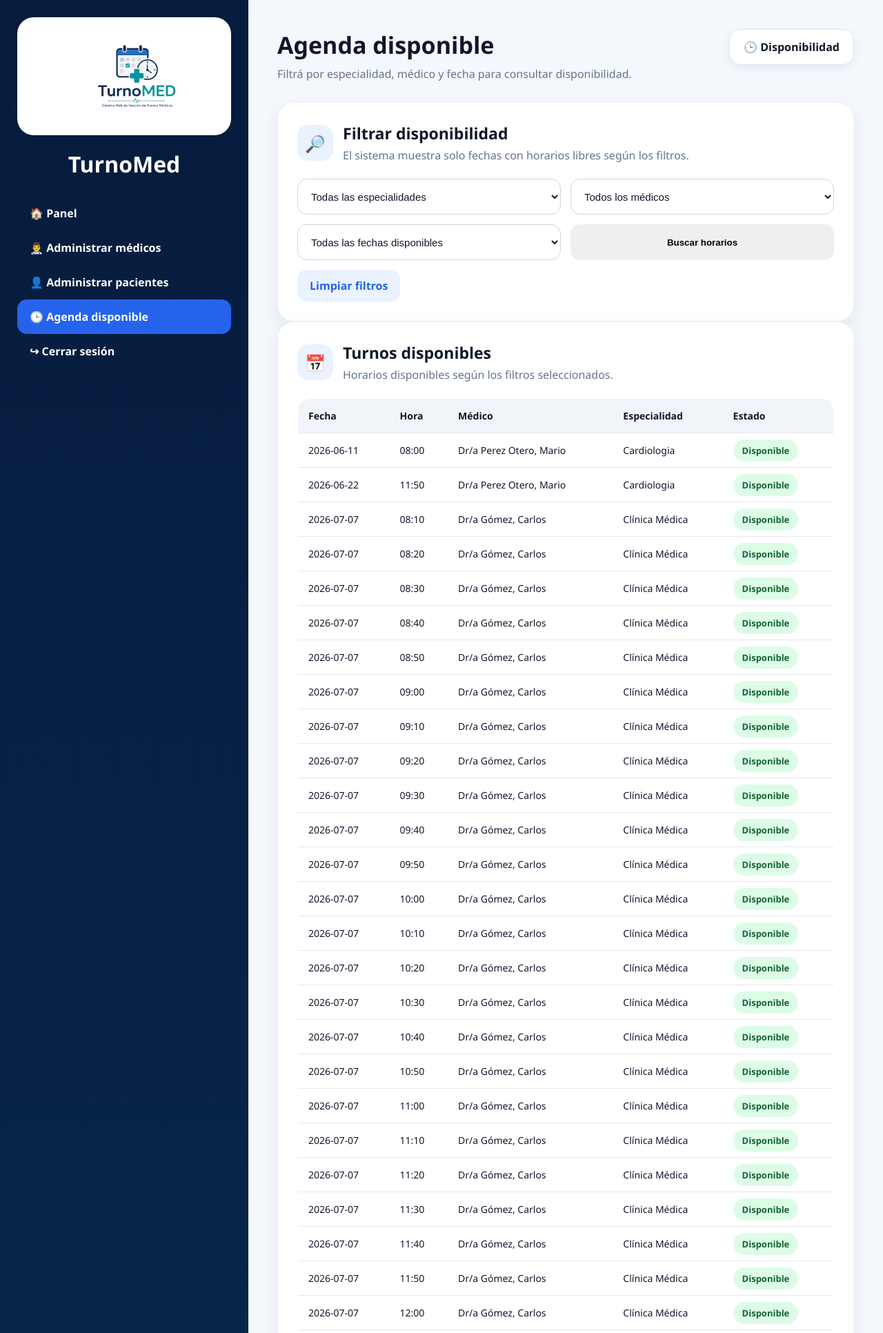
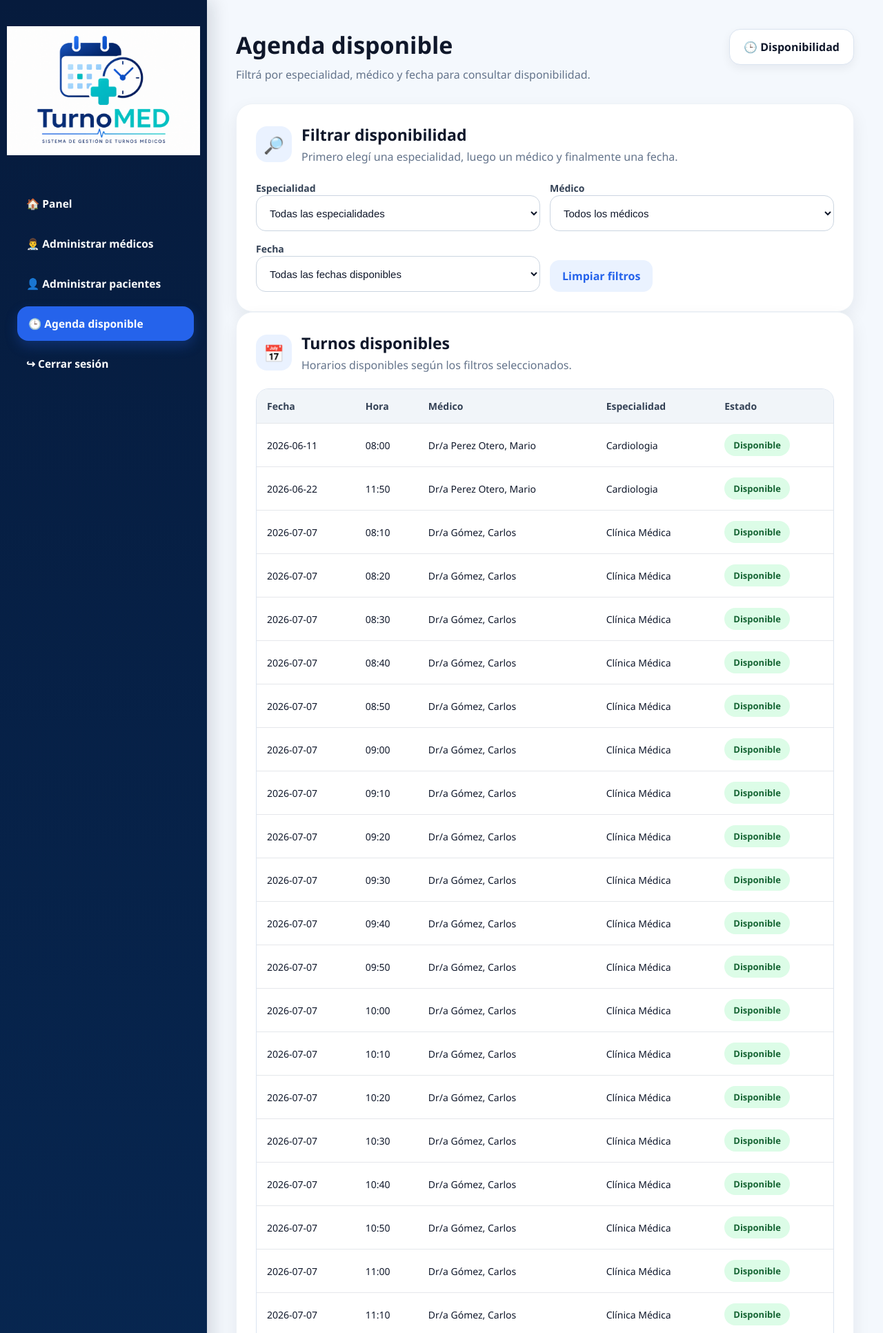
Before and after one commit to SofiaGomez1996/Proyecto_TurnoMed, a Flask app: page /admin/agenda_disponible in a window 1280 px wide. Shown: the top 1932 px of the page at 69% size. Run offline with Flask 3, Linux system fonts and the light colour scheme; a user stored in the database is signed in; data comes from the database, SQL or seed files in the repository; both versions use the stored data as it was after the commit.

Commit message:
Mejora interfaz y optimiza filtros de turnos

```diff
--- a/app.py
+++ b/app.py
@@ -341,17 +341,32 @@ def obtener_medicos(busqueda=None, especialidad=None, estado="activos"):
     conn.close()
     return medicos
 
-def obtener_especialidades():
-    conn = get_conn()
-    especialidades = conn.execute("""
-        SELECT DISTINCT especialidad
+def obtener_medicos_por_disponibilidad(especialidad=None, fecha=None):
+    conn = get_conn()
+
+    query = """
+        SELECT DISTINCT medicos.*
         FROM medicos
-        WHERE activo = 1
-        ORDER BY especialidad
-    """).fetchall()
-    conn.close()
-    return especialidades
-
+        INNER JOIN horarios ON medicos.id_medico = horarios.id_medico
+        WHERE medicos.activo = 1
+        AND horarios.ocupado = 0
+    """
+
+    params = []
+
+    if especialidad:
+        query += " AND horarios.especialidad = ?"
+        params.append(especialidad)
+
+    if fecha:
+        query += " AND horarios.fecha = ?"
+        params.append(fecha)
+
+    query += " ORDER BY medicos.apellido, medicos.nombre"
+
+    medicos = conn.execute(query, params).fetchall()
+    conn.close()
+    return medicos
 
 def obtener_horarios_disponibles():
     conn = get_conn()
@@ -716,11 +731,22 @@ def admin():
 
     filtro_especialidad = request.args.get("especialidad", "")
     filtro_medico = request.args.get("id_medico", "")
+    filtro_fecha = request.args.get("fecha", "")
     busqueda_paciente = request.args.get("buscar_paciente", "")
+
+    medicos_filtrados = obtener_medicos(
+        especialidad=filtro_especialidad if filtro_especialidad else None
+    )
+
+    fechas_disponibles = obtener_fechas_disponibles(
+        filtro_especialidad if filtro_especialidad else None,
+        filtro_medico if filtro_medico else None
+    )
 
     horarios = obtener_horarios_filtrados(
         filtro_especialidad if filtro_especialidad else None,
-        filtro_medico if filtro_medico else None
+        filtro_medico if filtro_medico else None,
+        filtro_fecha if filtro_fecha else None
     )
 
     return render_template(
@@ -728,14 +754,15 @@ def admin():
         usuario=current_user,
         pacientes=obtener_pacientes(busqueda_paciente),
         busqueda_paciente=busqueda_paciente,
-        medicos=obtener_medicos(),
+        medicos=medicos_filtrados,
         especialidades=obtener_especialidades(),
+        fechas_disponibles=fechas_disponibles,
         horarios=horarios,
         turnos=obtener_turnos(),
         filtro_especialidad=filtro_especialidad,
-        filtro_medico=filtro_medico
-    )
-
+        filtro_medico=filtro_medico,
+        filtro_fecha=filtro_fecha
+    )
 
 @app.route("/admin/agregar_medico", methods=["POST"])
 @login_required
@@ -981,6 +1008,16 @@ def cancelar_turno(id_turno):
     conn.close()
     return redirect(url_for("admin"))
 #panel paciente
+def obtener_especialidades():
+    conn = get_conn()
+    especialidades = conn.execute("""
+        SELECT DISTINCT especialidad
+        FROM medicos
+        WHERE activo = 1
+        ORDER BY especialidad
+    """).fetchall()
+    conn.close()
+    return especialidades
 
 @app.route("/paciente")
 @login_required
@@ -992,6 +1029,11 @@ def paciente():
     filtro_especialidad = request.args.get("especialidad", "")
     filtro_medico = request.args.get("id_medico", "")
     filtro_fecha = request.args.get("fecha", "")
+
+    medicos_filtrados = obtener_medicos_por_disponibilidad(
+        filtro_especialidad if filtro_especialidad else None,
+        filtro_fecha if filtro_fecha else None
+    )
 
     fechas_disponibles = obtener_fechas_disponibles(
         filtro_especialidad if filtro_especialidad else None,
@@ -1011,7 +1053,7 @@ def paciente():
         horarios_disponibles=horarios_disponibles,
         fechas_disponibles=fechas_disponibles,
         especialidades=obtener_especialidades(),
-        medicos=obtener_medicos(),
+        medicos=medicos_filtrados,
         filtro_especialidad=filtro_especialidad,
         filtro_medico=filtro_medico,
         filtro_fecha=filtro_fecha
@@ -1555,6 +1597,10 @@ def admin_agenda_disponible():
     filtro_medico = request.args.get("id_medico", "")
     filtro_fecha = request.args.get("fecha", "")
 
+    medicos_filtrados = obtener_medicos(
+        especialidad=filtro_especialidad if filtro_especialidad else None
+    )
+
     fechas_disponibles = obtener_fechas_disponibles(
         filtro_especialidad if filtro_especialidad else None,
         filtro_medico if filtro_medico else None
@@ -1570,7 +1616,7 @@ def admin_agenda_disponible():
         "agenda_disponible.html",
         horarios=horarios,
         fechas_disponibles=fechas_disponibles,
-        medicos=obtener_medicos(),
+        medicos=medicos_filtrados,
         especialidades=obtener_especialidades(),
         filtro_especialidad=filtro_especialidad,
         filtro_medico=filtro_medico,
--- a/static/estilos.css
+++ b/static/estilos.css
@@ -6,16 +5,22 @@
 }
 
 :root {
-    --azul-oscuro: #082f5f;
+    --azul-oscuro: #061b3d;
+    --azul-medio: #082f5f;
     --azul: #2563eb;
+    --azul-hover: #1d4ed8;
     --azul-claro: #eaf2ff;
     --fondo: #f4f8fd;
     --blanco: #ffffff;
     --texto: #0f172a;
     --gris: #64748b;
+    --gris-claro: #f8fafc;
     --borde: #dbe4f0;
     --verde: #16a34a;
+    --verde-claro: #dcfce7;
     --rojo: #dc2626;
+    --rojo-claro: #fee2e2;
+    --sombra: 0 10px 26px rgba(15, 23, 42, 0.07);
 }
 
 body {
@@ -24,76 +29,103 @@ body {
     color: var(--texto);
 }
 
-/* LAYOUT */
+/* =========================
+   LAYOUT GENERAL
+========================= */
 
 .layout {
     min-height: 100vh;
     display: flex;
 }
 
+/* =========================
+   SIDEBAR
+========================= */
+
 .sidebar {
-    width: 360px;
-    background: linear-gradient(180deg, #061b3d, #0d3b66);
-    color: white;
-    padding: 25px;
+    width: 300px;
+    min-width: 300px;
+    background: linear-gradient(180deg, #061b3d 0%, #082f5f 48%, #0d3b66 100%);
+    color: var(--blanco);
+    padding: 28px 22px;
     display: flex;
     flex-direction: column;
+    box-shadow: 8px 0 24px rgba(15, 23, 42, 0.14);
 }
 
 .sidebar-logo-box {
-    background: white;
-    border-radius: 24px;
-    padding: 8px;
+    width: 100%;
+    display: flex;
+    justify-content: center;
+    align-items: center;
+    padding: 10px 0 25px;
     margin-bottom: 20px;
-    text-align: center;
+    background: transparent;
+    border: none;
+    border-radius: 0;
+    box-shadow: none;
 }
 
 .sidebar-logo-box img {
-    width: 300px;
-    max-width: 100%;
+    width: 280px;
     height: auto;
     display: block;
-    margin: 0 auto;
 }
-.sidebar h2 {
-    text-align: center;
-    font-size: 32px;
-    margin-bottom: 25px;
-    font-weight: 800;
+
+/* Si todavía tenés algún h2 TurnoMed en un template, no lo muestra */
+.sidebar > h2 {
+    display: none;
+}
+
+.menu {
+    display: flex;
+    flex-direction: column;
+    gap: 8px;
 }
 
 .menu a {
     display: flex;
     align-items: center;
     gap: 12px;
-
-    color: white;
+    color: var(--blanco);
     text-decoration: none;
-
-    padding: 14px 18px;
-
-    border-radius: 14px;
-
+    padding: 14px 16px;
+    border-radius: 16px;
     font-weight: 700;
-    font-size: 16px;
-
+    font-size: 15.5px;
     transition: all 0.2s ease;
 }
 
 .menu a:hover,
 .menu a.active {
-    background: #2563eb;
+    background: var(--azul);
+    transform: translateX(3px);
+    box-shadow: 0 8px 18px rgba(37, 99, 235, 0.26);
 }
 
 .sidebar-info {
     margin-top: auto;
-    background: rgba(255,255,255,0.10);
-    border-radius: 18px;
+    background: rgba(255, 255, 255, 0.12);
+    border: 1px solid rgba(255, 255, 255, 0.16);
+    border-radius: 20px;
     padding: 18px;
     line-height: 1.5;
 }
 
-/* CONTENT */
+.sidebar-info strong {
+    display: block;
+    font-size: 16px;
+    margin-bottom: 4px;
+}
+
+.sidebar-info p {
+    color: rgba(255, 255, 255, 0.82);
+    font-size: 14px;
+}
+
+/* =========================
+   CONTENIDO
+========================= */
 
 .content {
     flex: 1;
@@ -112,23 +144,28 @@ body {
 .page-header h1 {
     font-size: 34px;
     margin-bottom: 8px;
+    color: var(--texto);
 }
 
 .page-header p {
     color: var(--gris);
     font-size: 16px;
+    line-height: 1.5;
 }
 
 .date-pill {
-    background: white;
+    background: var(--blanco);
     border: 1px solid var(--borde);
     border-radius: 16px;
     padding: 14px 20px;
     font-weight: 700;
-    box-shadow: 0 5px 14px rgba(15,23,42,0.06);
+    box-shadow: 0 5px 14px rgba(15, 23, 42, 0.06);
+    white-space: nowrap;
 }
 
-/* CARDS */
+/* =========================
+   CARDS
+========================= */
 
 .grid {
     display: grid;
@@ -154,6 +191,7 @@ body {
 
 .icon-box {
     width: 52px;
+    min-width: 52px;
     height: 52px;
     background: var(--azul-claro);
     color: var(--azul);
@@ -217,11 +269,44 @@ label {
     font-size: 14px;
 }
 
-/* BOTONES */
+hr {
+    border: none;
+    border-top: 1px solid var(--borde);
+    margin: 8px 0;
+}
+
+/* =========================
+   BOTONES
+========================= */
 
 button,
+.btn-primary {
+    min-height: 46px;
+    border-radius: 14px;
+    border: none;
+    padding: 12px 18px;
+    font-weight: 700;
+    cursor: pointer;
+    text-decoration: none;
+    display: inline-flex;
+    justify-content: center;
+    align-items: center;
+    transition: 0.2s;
+    background: var(--azul);
+    color: var(--blanco);
+}
+
+button:hover,
+.btn-primary:hover {
+    background: var(--azul-hover);
+}
+
+button:disabled {
+    opacity: 0.65;
+    cursor: not-allowed;
+}
+
 .btn-link,
-.btn-primary,
 .btn-secondary,
 .btn-success,
 .btn-danger {
@@ -234,18 +319,8 @@ button,
     text-decoration: none;
     display: inline-flex;
     justify-content: center;
-
     align-items: center;
     transition: 0.2s;
-}
-
-
-    color: white;
-}
-
-button:hover,
-.btn-primary:hover {
-    background: #1d4ed8;
 }
 
 .btn-link {
@@ -277,10 +362,12 @@ button:hover,
 
 table {
     width: 100%;
-    border-collapse: collapse;
+    border-collapse: separate;
+    border-spacing: 0;
     border: 1px solid var(--borde);
     border-radius: 18px;
     overflow: hidden;
+    background: var(--blanco);
 }
 
 thead {
@@ -295,15 +382,26 @@ td {
     border-bottom: 1px solid #e5e7eb;
 }
 
+th {
+    color: #334155;
+    font-weight: 800;
+}
+
 tbody tr:hover {
-    background: #f8fafc;
+    background: var(--gris-claro);
+}
+
+tbody tr:last-child td {
+    border-bottom: none;
 }
 
 td form {
     display: inline;
 }
 
-/* ESTADOS */
+/* =========================
+   ESTADOS
+========================= */
 
 .estado,
 .estado-cancelado {
@@ -311,19 +409,23 @@ td form {
     border-radius: 999px;
     font-size: 13px;
     font-weight: 700;
+    display: inline-flex;
+    align-items: center;
 }
 
 .estado {
-    background: #dcfce7;
+    background: var(--verde-claro);
     color: #166534;
 }
 
 .estado-cancelado {
-    background: #fee2e2;
+    background: var(--rojo-claro);
     color: #991b1b;
 }
 
-/* ALERTAS */
+/* =========================
+   ALERTAS
+========================= */
 
 .alerta {
     background: #dbeafe;
--- a/templates/agenda_disponible.html
+++ b/templates/agenda_disponible.html
@@ -13,8 +13,6 @@
         <div class="sidebar-logo-box">
             <img src="{{ url_for('static', filename='imagenes/logo.png') }}" alt="TurnoMed">
         </div>
-
-        <h2>TurnoMed</h2>
 
         <nav class="menu">
             <a href="/admin">🏠 Panel</a>
@@ -53,7 +51,7 @@
                 <div>
                     <h2>Filtrar disponibilidad</h2>
                     <p class="table-description">
-                        El sistema muestra solo fechas con horarios libres según los filtros.
+                        Primero elegí una especialidad, luego un médico y finalmente una fecha.
                     </p>
                 </div>
             </div>
@@ -62,7 +60,9 @@
 
                 <div class="form-grid">
 
-                    <select name="especialidad">
+                    <div>
+                        <label>Especialidad</label>
+                        <select name="especialidad" onchange="this.form.submit()">
                             <option value="">Todas las especialidades</option>
 
                             {% for item in especialidades %}
@@ -72,23 +72,29 @@
                                 </option>
                             {% endfor %}
                         </select>
+                    </div>
 
-                    <select name="id_medico">
+                    <div>
+                        <label>Médico</label>
+                        <select name="id_medico" onchange="this.form.submit()">
                             <option value="">Todos los médicos</option>
 
                             {% for medico in medicos %}
                                 <option value="{{ medico.id_medico }}"
                                     {% if filtro_medico == medico.id_medico|string %}selected{% endif %}>
-                                Dr/a {{ medico.apellido }}, {{ medico.nombre }} | {{ medico.especialidad }}
+                                    Dr/a {{ medico.apellido }}, {{ medico.nombre }}
                                 </option>
                             {% endfor %}
                         </select>
+                    </div>
 
                 </div>
 
                 <div class="form-grid">
 
-                    <select name="fecha">
+                    <div>
+                        <label>Fecha</label>
+                        <select name="fecha" onchange="this.form.submit()">
                             <option value="">Todas las fechas disponibles</option>
 
                             {% for item in fechas_disponibles %}
@@ -98,14 +104,15 @@
                                 </option>
                             {% endfor %}
                         </select>
-
-                    <button type="submit">Buscar horarios</button>
-
                     </div>
 
+                    <div style="display: flex; align-items: end;">
                         <a href="/admin/agenda_disponible" class="btn-link">
                             Limpiar filtros
                         </a>
+                    </div>
+
+                </div>
 
             </form>
         </section>
```
Also changed, not shown: other parts of static/estilos.css (+67 -15 lines), templates/admin.html (+38 -4 lines), database/turnomed.db, static/imagenes/logo.png, static/logo.png. Lines whose indentation alone changed are shown as unchanged.
